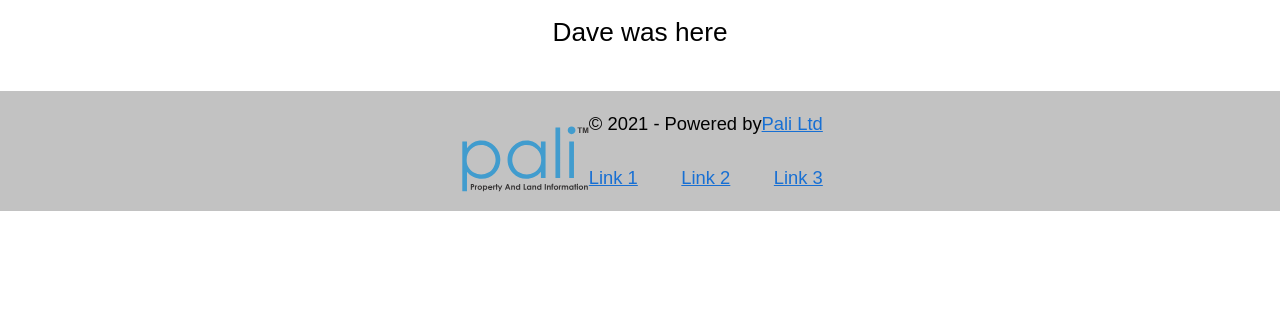
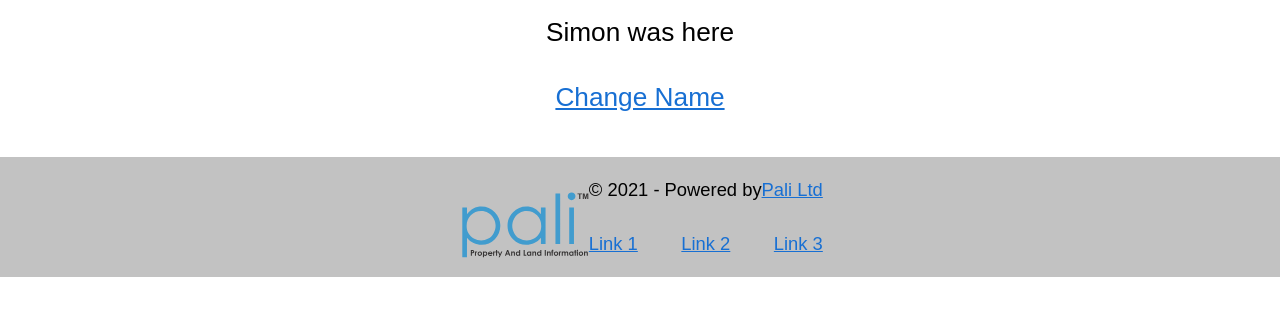
Before and after one commit to CodeRedDigital/onboarding, a Next.js app: page / in a window 1280 px wide. Shown: the top 316 px of the page. Built offline with nearby package versions, Linux system fonts and the light colour scheme.

Commit message:
added the Contexts to the _app and passed them down to index to use them

```diff
--- a/pages/_app.js
+++ b/pages/_app.js
@@ -1,7 +1,36 @@
+// styles
 import '../styles/main.css'
 
+// packages
+import { useImmerReducer } from 'use-immer'
+
+//components
+
+// states
+import StateContext from '../states/StateContext'
+import DispatchContext from '../states/DispatchContext'
+
 function OnboardingApp({ Component, pageProps }) {
-  return <Component {...pageProps} />
+  const initialState = {
+    "name": "Simon"
+  }
+  function ourReducer(draft, action) {
+    switch (action.type) {
+      case "one":
+        console.log("One")
+        console.log(action.value)
+        draft.name = action.value
+        return
+    }
+  }
+  const [state, dispatch] = useImmerReducer(ourReducer, initialState);
+  return (
+    <StateContext.Provider value={state}>
+      <DispatchContext.Provider value={dispatch}>
+        <Component {...pageProps} />
+      </DispatchContext.Provider>
+    </StateContext.Provider>
+  )
 }
 
 export default OnboardingApp
--- a/pages/index.js
+++ b/pages/index.js
@@ -1,13 +1,25 @@
 import Head from 'next/head'
 import Image from 'next/image'
+import { useContext } from 'react'
 
 // components
 import Page from '../components/Main'
 
+// states
+import StateContext from '../states/StateContext'
+import DispatchContext from '../states/DispatchContext'
+
 export default function Home() {
+  const appState = useContext(StateContext)
+  const appDispatch = useContext(DispatchContext)
+  function handleClick(e){
+    e.preventDefault()
+    appDispatch({type: "one", value: "Dave"})
+  }
   return (
     <Page title="Home">
-      <p>Dave was here</p>
+      <p>{appState.name} was here</p>
+      <p><a href="#" onClick={handleClick}>Change Name</a></p>
     </Page>
   )
 }
```
